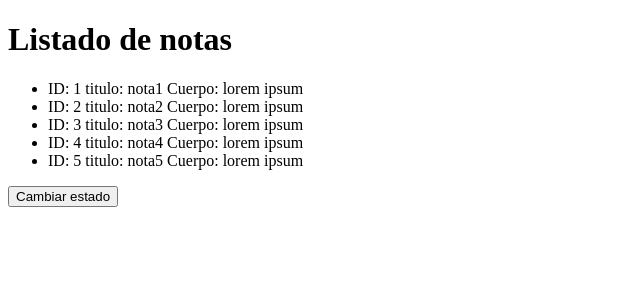
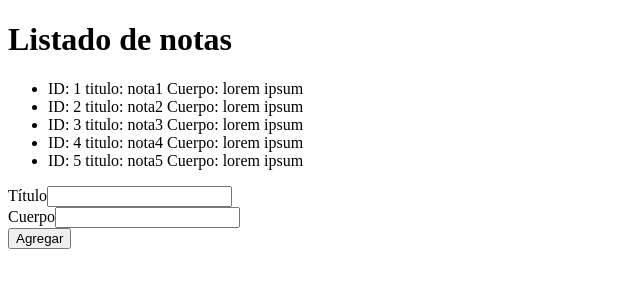
Before and after one commit to DramaQueeen/react-codeigniter, a React app: page / in a window 1280 px wide. Shown: the top 300 px of the page, without its empty margins (0-640 px from the left). Built offline with nearby package versions, Linux system fonts and the light colour scheme.

Commit message:
Formulario y agregando elementos

```diff
--- a/src/App.jsx
+++ b/src/App.jsx
@@ -2,6 +2,13 @@ import React from "react"
 import {useState} from "react"
 
 function Dashboard(){
+
+	const initialNotes = {
+		id: '',
+		title: '',
+		body: ''
+	}
+	const [note, setNote] = useState(initialNotes); //Guardaran los datos en initialNotes
 
 	const [notes, setNotes] = useState([
 		{id: 1, title: 'nota1', body: 'lorem ipsum'},
@@ -11,12 +18,33 @@ function Dashboard(){
 		{id: 5, title: 'nota5', body: 'lorem ipsum'}
 	]);
 
-	const changeState = () => {
 
-		const reg = {id: 6, title: 'nota6', body: 'lorem ipsum'};
+	const addNote = (e) => {
 
-		setNotes(notes.concat(reg)); //Para agregar el registro al que ya se tenía. Y set para guardarlo.
+		e.preventDefault();
+
+		if(note.title === "" || note.body === ""){return}
+
+		setNotes([
+			...notes, //para obtener todas las notas
+				{
+					...note, //para obtener lo ya escrito
+					id: Math.max(...notes.map(note => note.id)) + 1
+				}
+			])
+
+		console.log(Math.max(...notes.map(note => note.id)) + 1); //Para que nos de el número mayor y ... para que solo devuelva numeros.
+
+		// note.map(note => note.id);
+
 	}
+
+	// const changeState = () => {
+
+	// 	const reg = {id: 6, title: 'nota6', body: 'lorem ipsum'};
+
+	// 	setNotes(notes.concat(reg)); //Para agregar el registro al que ya se tenía. Y set para guardarlo.
+	// }
 
 	return (
 
@@ -28,11 +56,24 @@ function Dashboard(){
 			{
 				//Recorriendo el array con map
 				notes.map(note => {
-					return <li>ID: {note.id} titulo: {note.title} Cuerpo: {note.body}</li>;
+					return <li key={note.id}>ID: {note.id} titulo: {note.title} Cuerpo: {note.body}</li>;
 				})
 			}
 			</ul>
-			<button onClick={changeState}>Cambiar estado</button>
+
+			<form onSubmit={addNote} >
+				<label htmlFor="title">
+					Título
+					<input id="title" type="text" onChange={(e) => setNote({...note,title: e.target.value})} />
+				</label>
+				<br/>
+				<label htmlFor="body">
+					Cuerpo
+					<input id="body" type="text" onChange={(e) => setNote({...note,body: e.target.value})} />
+				</label>
+				<br/>
+				<button>Agregar</button>
+			</form>
 		</div>
 
 	)
```
